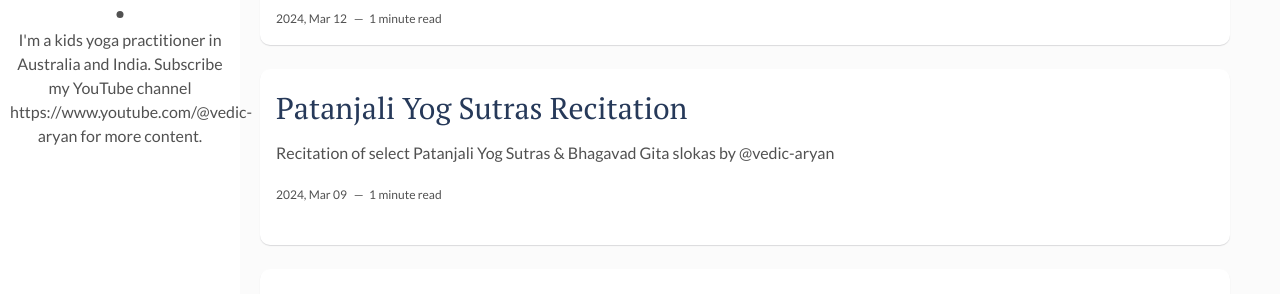
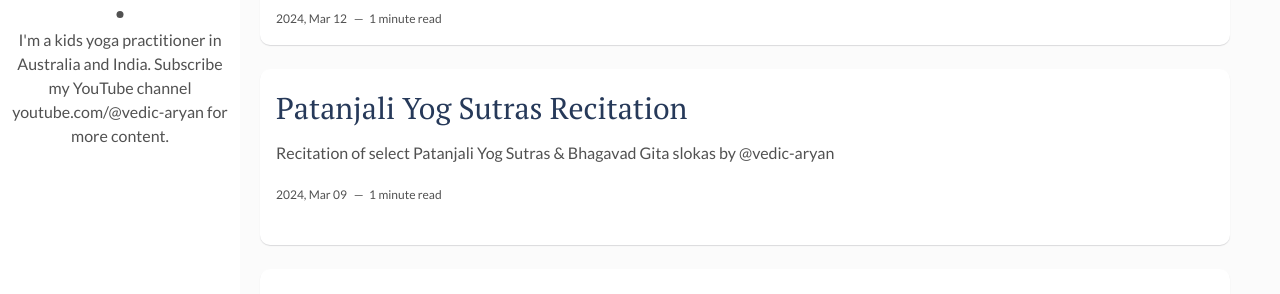
Before and after one commit to vedic-aryan/vedic-aryan.github.io, a Jekyll site: the page built from index.html, in a window 1280 px wide. Shown: the part 151-445 px from the top of the page. Built offline with Jekyll 4.4.1, drawn with Linux system fonts in a browser that asks for light colours; the list of posts is cut into pages by our own code.

Commit message:
Update _config.yml

```diff
--- a/_config.yml
+++ b/_config.yml
@@ -9,7 +9,7 @@ site-twitter:
 # Author Settings
 author: Vedic-Aryan
 author-img: vedic-aryan.jpg
-about-author: I'm a kids yoga practitioner in Australia and India. Subscribe my YouTube channel https://www.youtube.com/@vedic-aryan for more content.
+about-author: I'm a kids yoga practitioner in Australia and India. Subscribe my YouTube channel youtube.com/@vedic-aryan for more content.
 social-twitter:
 social-facebook:
 social-github: vedic-aryan
```
